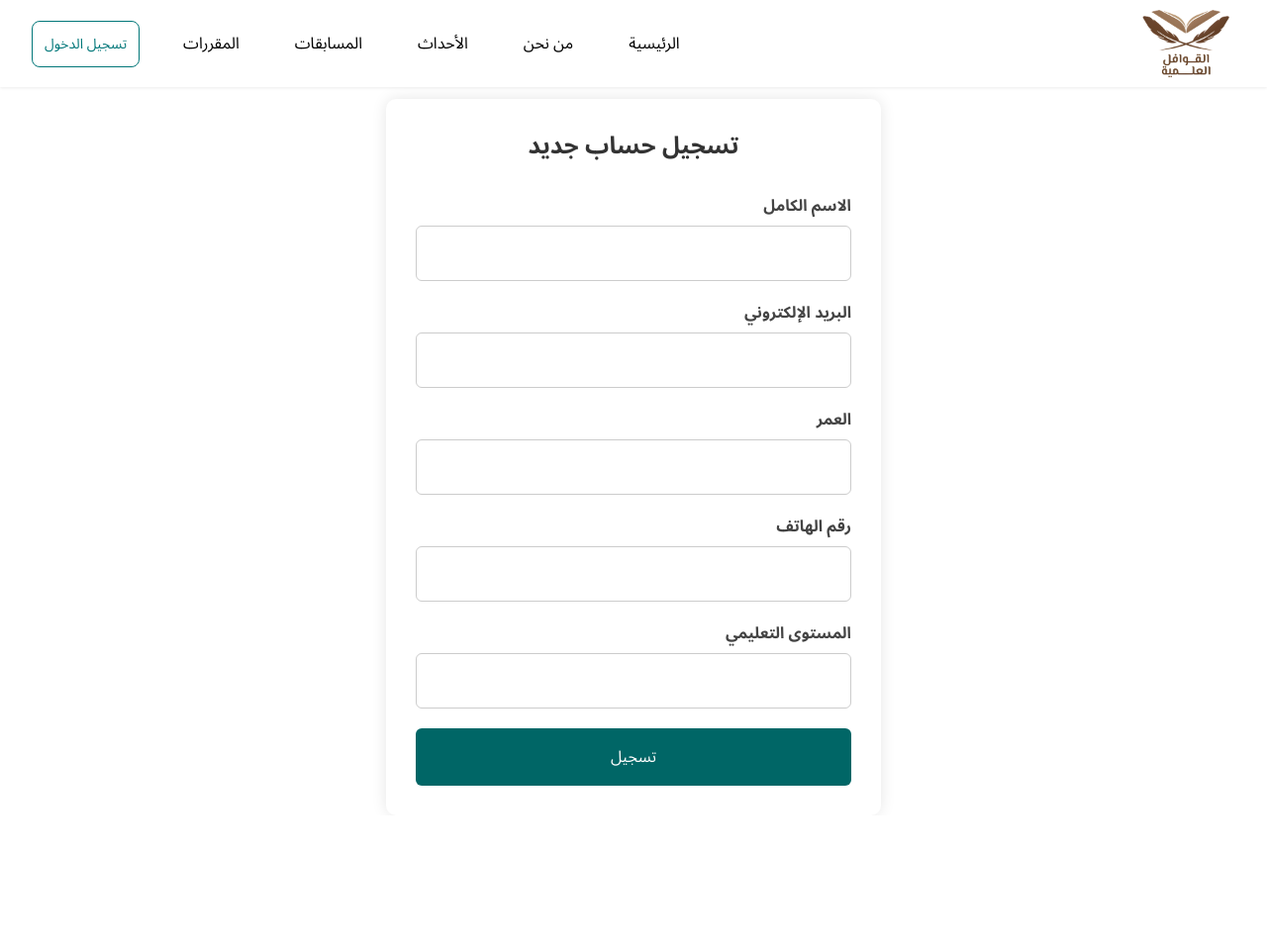
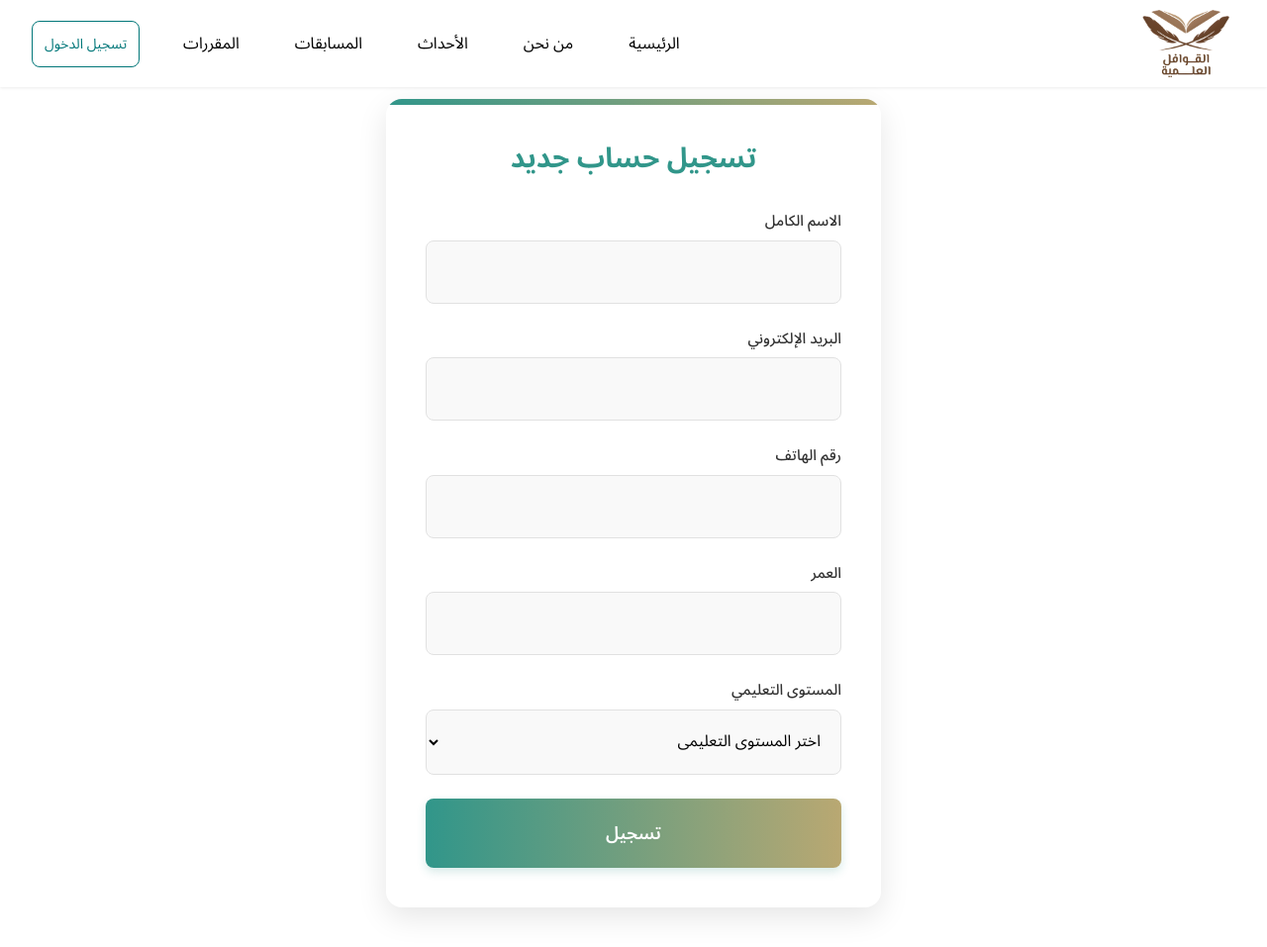
Before and after one commit to Anwrk/PFE, a Django app: page /register/ in a window 1280 px wide. Shown: the whole page at 99% size. Before the commit the page ends 794 px from the top, so only its background shows below. Run offline with Django 4.2, Linux system fonts and the light colour scheme.

Commit message:
refactor: enhance styling and structure of registration page and improved layout

```diff
--- a/main/static/main/register.css
+++ b/main/static/main/register.css
@@ -1,51 +1,178 @@
+:root {
+    --primary-color: #31968a;
+    --secondary-color: #b9a872;
+    --text-dark: #333;
+    --text-light: #666;
+    --white: #ffffff;
+    --border-radius: 8px;
+    --shadow: 0 4px 12px rgba(0, 0, 0, 0.08);
+}
+
+* {
+    margin: 0;
+    padding: 0;
+    box-sizing: border-box;
+}
+
+main {
+    min-height: 100vh;
+    display: flex;
+    align-items: center;
+    justify-content: center;
+    padding: 40px 20px;
+    padding-top: 100px;
+}
+
 .form-section {
+    background-color: var(--white);
+    border-radius: 16px;
+    box-shadow: 0 10px 30px rgba(0, 0, 0, 0.1);
+    width: 100%;
     max-width: 500px;
-    margin: 100px auto 0 auto; /* Top margin + center horizontally */
-    background-color: #fff;
-    padding: 30px;
-    border-radius: 10px;
-    box-shadow: 0 0 15px rgba(0,0,0,0.1);
-    direction: rtl;
+    padding: 40px;
+    position: relative;
+    overflow: hidden;
+}
+
+.form-section::before {
+    content: "";
+    position: absolute;
+    top: 0;
+    left: 0;
+    width: 100%;
+    height: 6px;
+    background: linear-gradient(to right, var(--primary-color), var(--secondary-color));
 }
 
 .form-section h2 {
+    color: var(--primary-color);
     text-align: center;
     margin-bottom: 30px;
-    font-size: 24px;
-    color: #333;
+    font-size: 28px;
+    font-weight: 700;
 }
 
 .form-group {
-    margin-bottom: 20px;
+    margin-bottom: 24px;
+    position: relative;
 }
 
 .form-group label {
     display: block;
     margin-bottom: 8px;
-    font-weight: bold;
-    color: #444;
+    font-weight: 500;
+    color: var(--text-dark);
+    font-size: 15px;
 }
 
-.form-group input {
+.form-group input,
+.form-group select {
     width: 100%;
-    padding: 10px;
+    padding: 14px 16px;
+    border: 1px solid #e1e1e1;
+    border-radius: var(--border-radius);
     font-size: 16px;
-    border: 1px solid #ccc;
-    border-radius: 6px;
-    box-sizing: border-box;
+    transition: all 0.3s ease;
+    background-color: #f9f9f9;
+}
+
+.form-group input:focus,
+.form-group select:focus {
+    border-color: var(--primary-color);
+    outline: none;
+    background-color: #fff;
+    box-shadow: 0 0 0 3px rgba(49, 150, 138, 0.1);
 }
 
 .form-submit {
+    background: linear-gradient(to right, var(--primary-color), var(--secondary-color));
+    color: var(--white);
+    border: none;
     width: 100%;
-    padding: 12px;
-    background-color: #006666;
-    color: #fff;
-    font-size: 16px;
-    border: none;
-    border-radius: 6px;
+    padding: 16px;
+    border-radius: var(--border-radius);
+    font-size: 18px;
+    font-weight: 600;
     cursor: pointer;
+    transition: all 0.3s ease;
+    margin-top: 10px;
+    box-shadow: 0 4px 10px rgba(49, 150, 138, 0.2);
 }
 
 .form-submit:hover {
-    background-color: #004d4d;
+    transform: translateY(-2px);
+    box-shadow: 0 6px 15px rgba(49, 150, 138, 0.3);
 }
+
+.form-submit:active {
+    transform: translateY(0);
+}
+
+/* Responsive Adjustments */
+@media (max-width: 576px) {
+    .form-section {
+        padding: 30px 20px;
+        border-radius: 12px;
+    }
+
+    .form-group {
+        margin-bottom: 20px;
+    }
+
+    .form-group input,
+    .form-group select {
+        padding: 12px 14px;
+    }
+
+    .form-submit {
+        padding: 14px;
+        font-size: 16px;
+    }
+}
+
+/* Animation */
+@keyframes fadeIn {
+    from {
+        opacity: 0;
+        transform: translateY(20px);
+    }
+
+    to {
+        opacity: 1;
+        transform: translateY(0);
+    }
+}
+
+.form-section {
+    animation: fadeIn 0.6s ease-out forwards;
+}
+
+.form-group {
+    opacity: 0;
+    animation: fadeIn 0.5s ease-out forwards;
+}
+
+.form-group:nth-child(1) {
+    animation-delay: 0.1s;
+}
+
+.form-group:nth-child(2) {
+    animation-delay: 0.2s;
+}
+
+.form-group:nth-child(3) {
+    animation-delay: 0.3s;
+}
+
+.form-group:nth-child(4) {
+    animation-delay: 0.4s;
+}
+
+.form-group:nth-child(5) {
+    animation-delay: 0.5s;
+}
+
+.form-submit {
+    opacity: 0;
+    animation: fadeIn 0.5s ease-out 0.6s forwards;
+}
--- a/main/templates/main/index.html
+++ b/main/templates/main/index.html
@@ -114,7 +114,8 @@
                 <div class="flex flex-col sm:flex-row gap-5 justify-center slide-up">
                     <button
                         class="bg-gradient-to-r from-primary to-[#C8A27C] hover:from-primary/90 hover:to-[#C8A27C]/90 text-white px-8 py-7 text-lg rounded-xl group transition-all duration-300 shadow-lg shadow-primary/20 border-none hover:shadow-xl hover:-translate-y-1">
-                        <a href="{% url 'register' %}"><span class="transition-all group-hover:mr-2">انضم إلينا</span></a>
+                        <a href="{% url 'register' %}"><span class="transition-all group-hover:mr-2">انضم
+                                إلينا</span></a>
                         <svg xmlns="http://www.w3.org/2000/svg" width="20" height="20" viewBox="0 0 24 24" fill="none"
                             stroke="currentColor" stroke-width="2" stroke-linecap="round" stroke-linejoin="round"
                             class="rtl:rotate-180 transition-transform group-hover:translate-x-1.5">
--- a/main/templates/main/register.html
+++ b/main/templates/main/register.html
@@ -2,13 +2,15 @@
 
 {% load static %}
 {% block title %}
-register
+
+تسجيل حساب جديد | القوافل العلمية
+
 {% endblock title %}
 {% block css_files %}
-    <link href="https://fonts.googleapis.com/css2?family=Noto+Sans+Arabic:wght@300;400;500;600;700&display=swap"
-        rel="stylesheet">
-    <link rel="stylesheet" crossorigin href="{% static 'main/style.css' %}">
-    <link rel="stylesheet" href="{% static 'main/register.css' %}">
+<link href="https://fonts.googleapis.com/css2?family=Noto+Sans+Arabic:wght@300;400;500;600;700&display=swap"
+    rel="stylesheet">
+<link rel="stylesheet" crossorigin href="{% static 'main/style.css' %}">
+<link rel="stylesheet" href="{% static 'main/register.css' %}">
 {% endblock css_files %}
 
 {% block content %}
@@ -28,18 +30,25 @@ register
             </div>
 
             <div class="form-group">
-                <label for="age">العمر</label>
-                <input type="number" name="age" id="age" min="0" required>
+                <label for="phone_num">رقم الهاتف</label>
+                <input type="tel" name="phone_num" id="phone_num" required>
             </div>
 
             <div class="form-group">
-                <label for="age">رقم الهاتف</label>
-                <input type="number" name="phone_num" id="phone_num" min="0" required>
+                <label for="age">العمر</label>
+                <input type="number" name="age" id="age" min="5" max="120" required>
             </div>
 
             <div class="form-group">
                 <label for="education_level">المستوى التعليمي</label>
-                <input type="text" name="education_level" id="education_level" required>
+                <select name="education_level" id="education_level" required>
+                    <option value="" disabled selected>اختر المستوى التعليمي</option>
+                    <option value="ابتدائي">ابتدائي</option>
+                    <option value="متوسط">متوسط</option>
+                    <option value="ثانوي">ثانوي</option>
+                    <option value="جامعي">جامعي</option>
+                    <option value="دراسات عليا">دراسات عليا</option>
+                </select>
             </div>
 
             <button type="submit" class="form-submit">تسجيل</button>
--- a/templates/base.html
+++ b/templates/base.html
@@ -5,7 +5,7 @@
 <head>
     <meta charset="UTF-8">
     <meta name="viewport" content="width=device-width, initial-scale=1.0">
-    <title>{% block  title %}{% endblock title  %}</title>
+    <title>{% block title %}{% endblock title %}</title>
     {% block css_files %}
 
     {% endblock css_files %}
@@ -22,7 +22,7 @@
                     <button class="nav-button">الأحداث</button>
                     <button class="nav-button">المسابقات</button>
                     <button class="nav-button">المقررات</button>
-                    <a href="{% url 'register' %}"><button  class="nav-button-outline" >تسجيل الدخول</button></a>
+                    <a href="{% url 'register' %}"><button class="nav-button-outline">تسجيل الدخول</button></a>
                 </div>
 
                 <div class="navbar-menu-mobile">
@@ -40,6 +40,7 @@
     </nav>
 
 </head>
+
 <body>
     <div class="container">
 
@@ -48,4 +49,5 @@
         {% endblock content %}
     </div>
 </body>
+
 </html>
```
Also changed, not shown: db.sqlite3.
